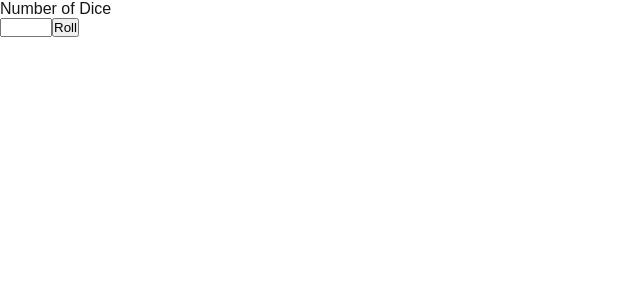
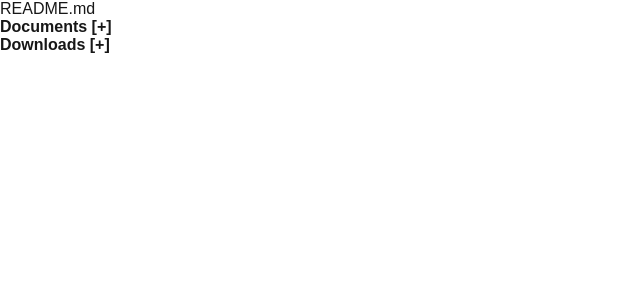
Before and after one commit to kvnchen/frontEndPractice, a Next.js app: page / in a window 1280 px wide. Shown: the top 300 px of the page, without its empty margins (0-640 px from the left). Built offline with nearby package versions, Linux system fonts and the light colour scheme.

Commit message:
file explorer

```diff
--- /dev/null
+++ b/src/app/fileExplorer.js
@@ -0,0 +1,107 @@
+'use client';
+import { useState } from 'react';
+
+export function FileExplorer() {
+  const data = [
+    {
+      id: 1,
+      name: 'README.md',
+    },
+    {
+      id: 2,
+      name: 'Documents',
+      children: [
+        {
+          id: 3,
+          name: 'Word.doc',
+        },
+        {
+          id: 4,
+          name: 'Powerpoint.ppt',
+        },
+      ],
+    },
+    {
+      id: 5,
+      name: 'Downloads',
+      children: [
+        {
+          id: 6,
+          name: 'unnamed.txt',
+        },
+        {
+          id: 7,
+          name: 'Misc',
+          children: [
+            {
+              id: 8,
+              name: 'foo.txt',
+            },
+            {
+              id: 9,
+              name: 'bar.txt',
+            },
+          ],
+        },
+      ],
+    },
+  ];
+
+  const rows = [];
+
+  function makeDirectory(key, obj) {
+    const { name, children } = obj;
+    const [showChildren, setShowChildren] = useState(false);
+    const [expanded, setExpanded] = useState(false);
+    const childrenComponents = [];
+
+    let titleClassName = '';
+    let defaultName = name;
+
+    if (Array.isArray(children) && children.length > 0) {
+      defaultName = `${name} [+]`;
+      titleClassName = 'directory-title';
+      for (let i = 0; i < children.length; i++) {
+        const child = children[i];
+        childrenComponents.push(makeDirectory(i, child));
+      }
+    }
+
+    const [displayName, setDisplayName] = useState(defaultName);
+
+    // wtf
+    function toggle() {
+      if (expanded) {
+        setDisplayName(`${name} [+]`);
+        setShowChildren(false);
+        setExpanded(false);
+      } else {
+        setDisplayName(`${name} [-]`);
+        setShowChildren(true);
+        setExpanded(true);
+      }
+    }
+
+    return (
+      <div key={key}>
+        <span className={titleClassName} onClick={toggle}>{displayName}</span>
+        {showChildren && (
+          <div className='directory-offset'>
+            {...childrenComponents}
+          </div>
+        )}
+      </div>
+    )
+  }
+
+  for (let j = 0; j < data.length; j++) {
+    const d = data[j]
+    rows.push(makeDirectory(j, d));
+  }
+
+  return (
+    <>
+      {...rows}
+    </>
+  )
+}
--- a/src/app/globals.css
+++ b/src/app/globals.css
@@ -119,3 +119,11 @@ div.progress {
   height: 10px;
   border-radius: 50%;
 }
+
+.directory-title {
+  font-weight: bold;
+}
+
+.directory-offset {
+  margin-left: 10px;
+}
--- a/src/app/page.js
+++ b/src/app/page.js
@@ -5,6 +5,7 @@ import { Accordian } from './accordian';
 import { Progress } from './progress.js';
 import { PagedTable } from './pagination.js';
 import { Dice } from './dice.js';
+import { FileExplorer } from './fileExplorer.js';
 
 // this react project is 350 MB... gonna reuse it for react practice
 
@@ -15,5 +16,6 @@ export default function Home() {
   // return <Accordian />
   // return <Progress />
   // return <PagedTable />
-  return <Dice />
+  // return <Dice />
+  return <FileExplorer />
 }
```
